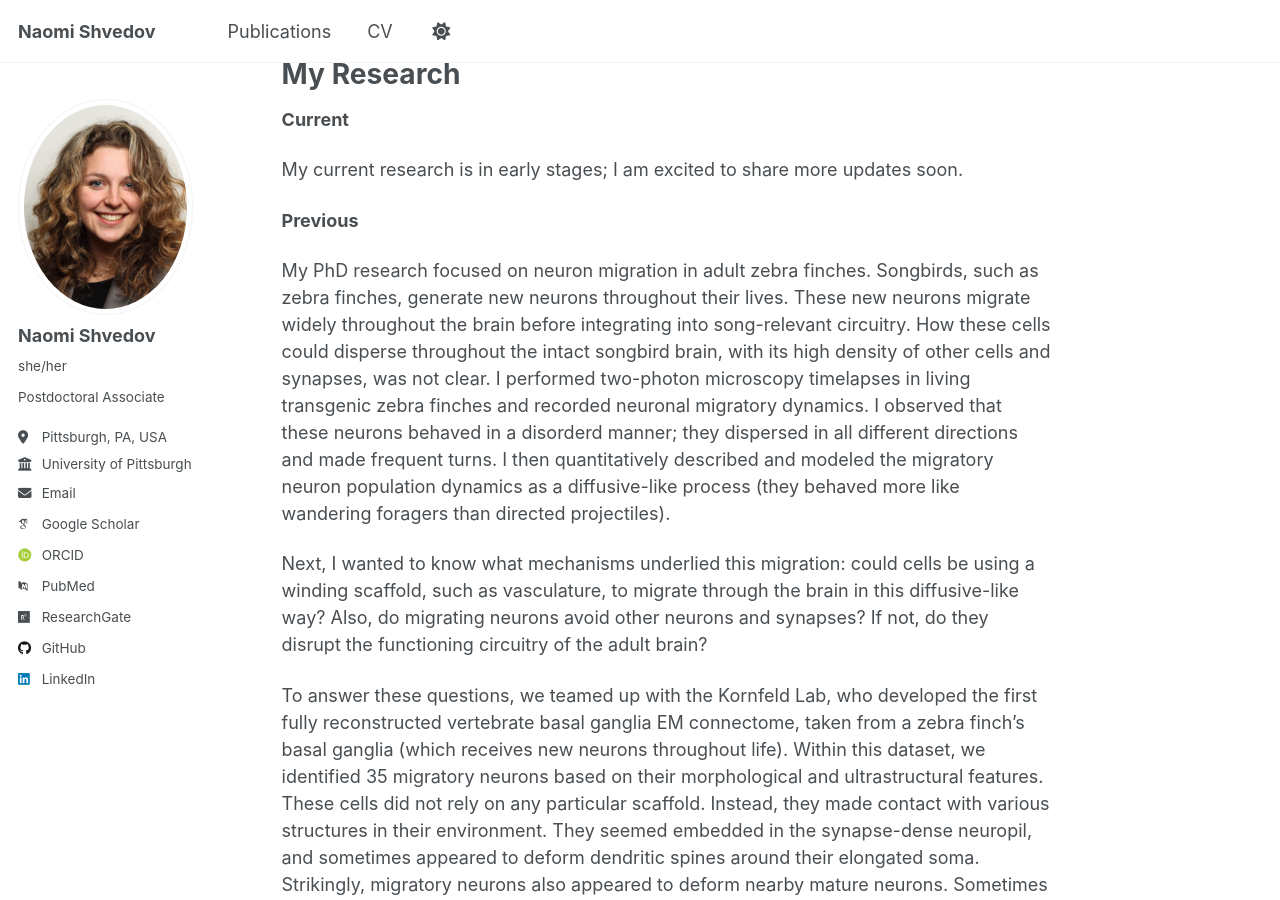
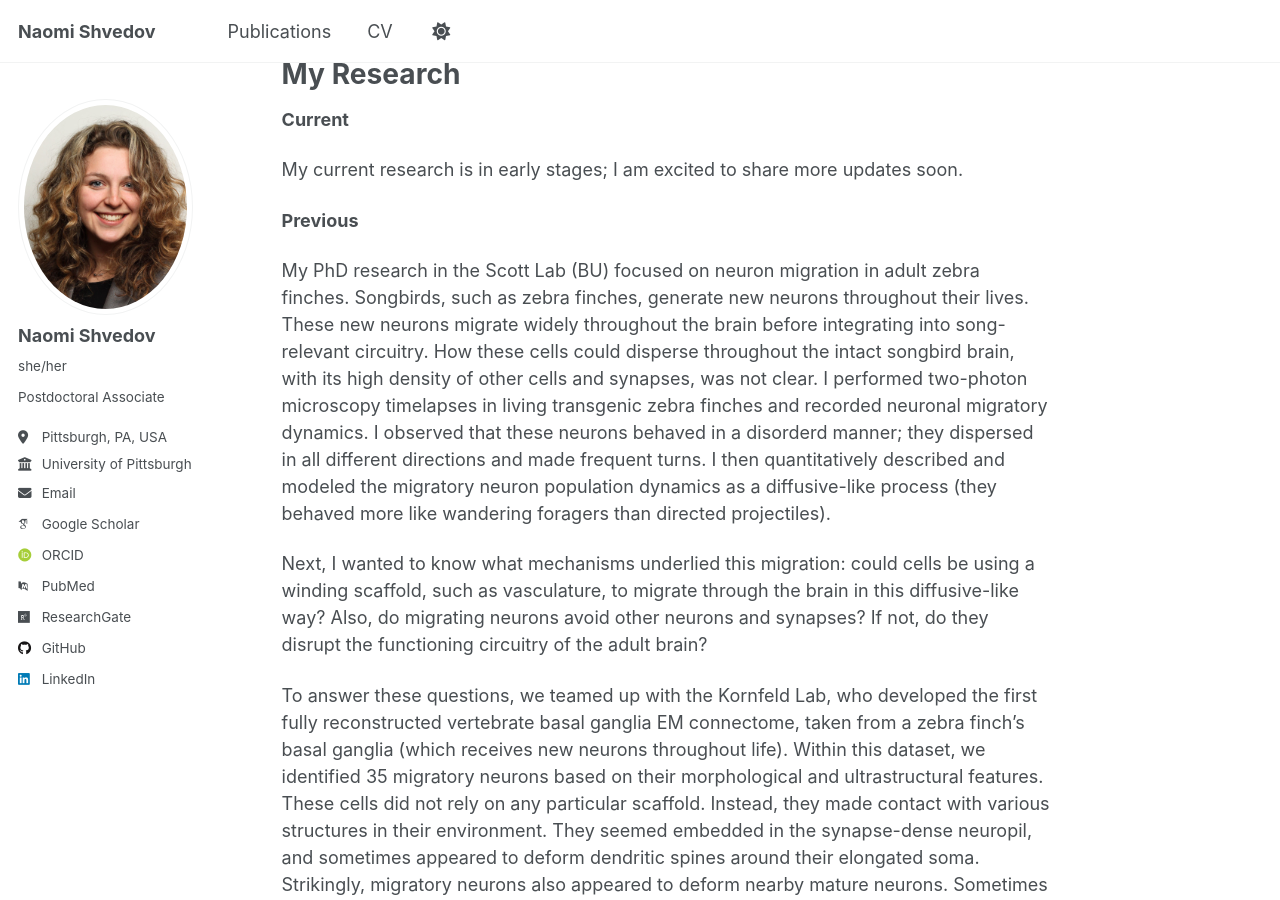
Before and after one commit to naomishved/naomishved.github.io, a Jekyll site: the page built from _pages/about.md, in a window 1280 px wide and 900 px high, scrolled down 481 px. Built offline with Jekyll 4.4.1, drawn with Linux system fonts in a browser that asks for light colours; some web fonts are replaced; a script that is not in the unit is left out.

Commit message:
Update about.md

```diff
--- a/_pages/about.md
+++ b/_pages/about.md
@@ -20,7 +20,7 @@ My current research is in early stages; I am excited to share more updates soon.
 
 **Previous**
 
-My PhD research focused on neuron migration in adult zebra finches. Songbirds, such as zebra finches, generate new neurons throughout their lives. These new neurons migrate widely throughout the brain before integrating into song-relevant circuitry. How these cells could disperse throughout the intact songbird brain, with its high density of other cells and synapses, was not clear. I performed two-photon microscopy timelapses in living transgenic zebra finches and recorded neuronal migratory dynamics. I observed that these neurons behaved in a disorderd manner; they dispersed in all different directions and made frequent turns.  I then quantitatively described and modeled the migratory neuron population dynamics as a diffusive-like process (they behaved more like wandering foragers than directed projectiles).
+My PhD research in the Scott Lab (BU) focused on neuron migration in adult zebra finches. Songbirds, such as zebra finches, generate new neurons throughout their lives. These new neurons migrate widely throughout the brain before integrating into song-relevant circuitry. How these cells could disperse throughout the intact songbird brain, with its high density of other cells and synapses, was not clear. I performed two-photon microscopy timelapses in living transgenic zebra finches and recorded neuronal migratory dynamics. I observed that these neurons behaved in a disorderd manner; they dispersed in all different directions and made frequent turns.  I then quantitatively described and modeled the migratory neuron population dynamics as a diffusive-like process (they behaved more like wandering foragers than directed projectiles).
 
 Next, I wanted to know what mechanisms underlied this migration: could cells be using a winding scaffold, such as vasculature, to migrate through the brain in this diffusive-like way? Also, do migrating neurons avoid other neurons and synapses? If not, do they disrupt the functioning circuitry of the adult brain?
 
```
